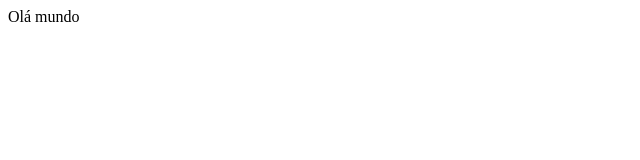
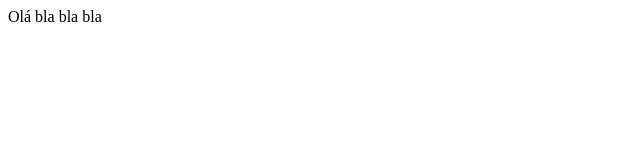
Before and after one commit to gabidagostini/Welcome-Github, a plain HTML site: page index.html in a window 1280 px wide. Shown: the full height of the page, 0-640 px from the left. Drawn offline with Linux system fonts and the light colour scheme.

Commit message:
Adicionando Ana bla

```diff
--- a/index.html
+++ b/index.html
@@ -3,6 +3,6 @@
     <title>PHP Test</title>
   </head>
   <body>
-    <p> Olá mundo</p>
+    <p> Olá  bla bla bla</p>
   </body>
 </html>
```
